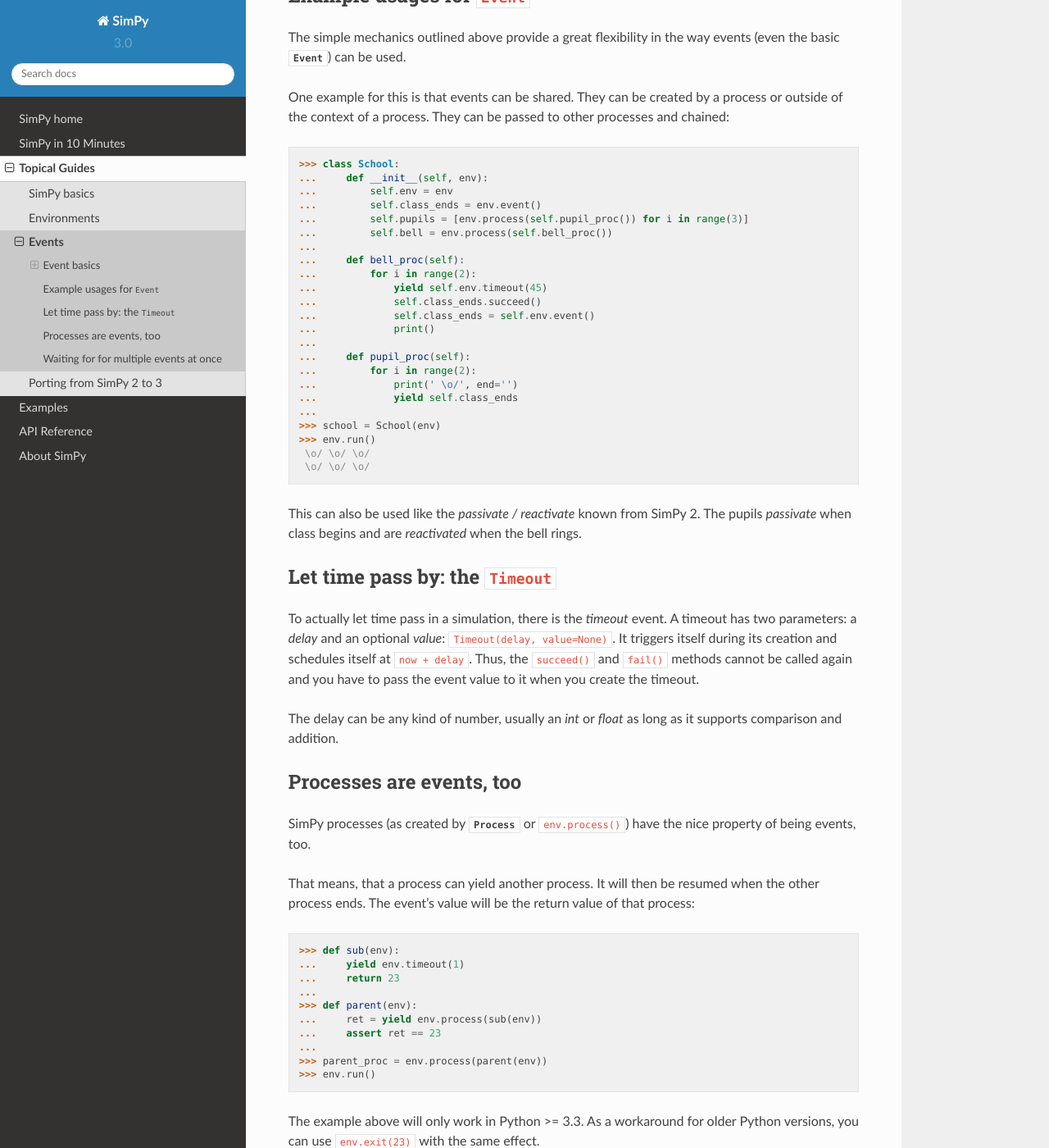
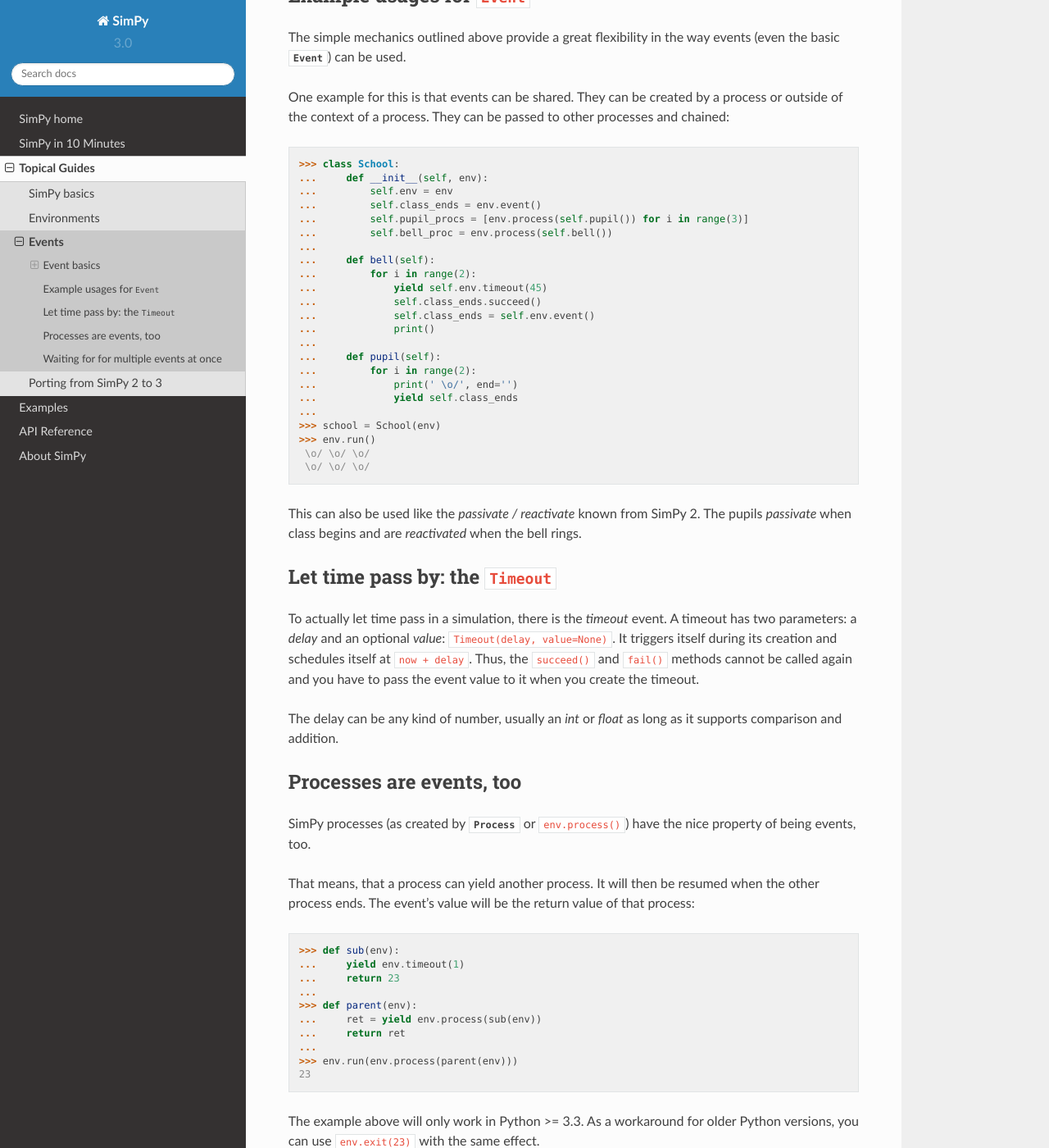
Before and after one commit to simpx/simpy, a Sphinx documentation site: the page built from docs/topical_guides/events.rst, in a window 1280 px wide and 1400 px high, scrolled down 2432 px. Shown: the whole window at 82% size. Built offline with Sphinx 7.4.7 and the Read the Docs theme 2.0.0, drawn with Linux system fonts in a browser that asks for light colours; pages that are not in the unit, such as notebooks, are missing from menus; some of the changed text lies outside the part shown.

Commit message:
Some more minor improvements for the events guide.

```diff
--- a/docs/topical_guides/events.rst
+++ b/docs/topical_guides/events.rst
@@ -139,17 +139,17 @@ processes and chained:
     ...     def __init__(self, env):
     ...         self.env = env
     ...         self.class_ends = env.event()
-    ...         self.pupils = [env.process(self.pupil_proc()) for i in range(3)]
-    ...         self.bell = env.process(self.bell_proc())
+    ...         self.pupil_procs = [env.process(self.pupil()) for i in range(3)]
+    ...         self.bell_proc = env.process(self.bell())
     ...
-    ...     def bell_proc(self):
+    ...     def bell(self):
     ...         for i in range(2):
     ...             yield self.env.timeout(45)
     ...             self.class_ends.succeed()
     ...             self.class_ends = self.env.event()
     ...             print()
     ...
-    ...     def pupil_proc(self):
+    ...     def pupil(self):
     ...         for i in range(2):
     ...             print(' \o/', end='')
     ...             yield self.class_ends
@@ -196,10 +196,10 @@ process:
     ...
     >>> def parent(env):
     ...     ret = yield env.process(sub(env))
-    ...     assert ret == 23
+    ...     return ret
     ...
-    >>> parent_proc = env.process(parent(env))
-    >>> env.run()
+    >>> env.run(env.process(parent(env)))
+    23
 
 The example above will only work in Python >= 3.3. As a workaround for older
 Python versions, you can use ``env.exit(23)`` with the same effect.
@@ -228,10 +228,10 @@ The example from above, but with a delayed start of ``sub()``:
     ...     assert env.now - start == 3
     ...
     ...     ret = yield sub_proc
-    ...     assert ret == 23
+    ...     return ret
     ...
-    >>> parent_proc = env.process(parent(env))
-    >>> env.run()
+    >>> env.run(env.process(parent(env)))
+    23
 
 
 Waiting for for multiple events at once
```
